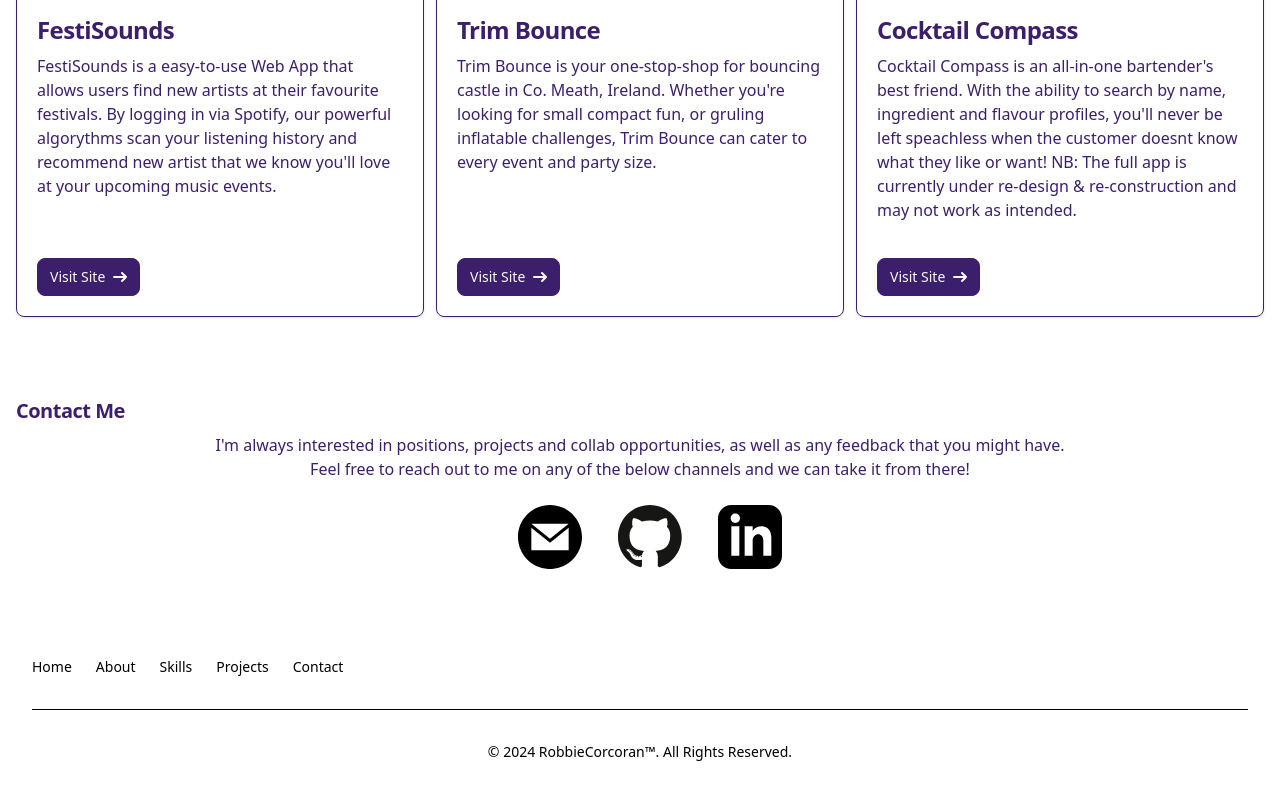
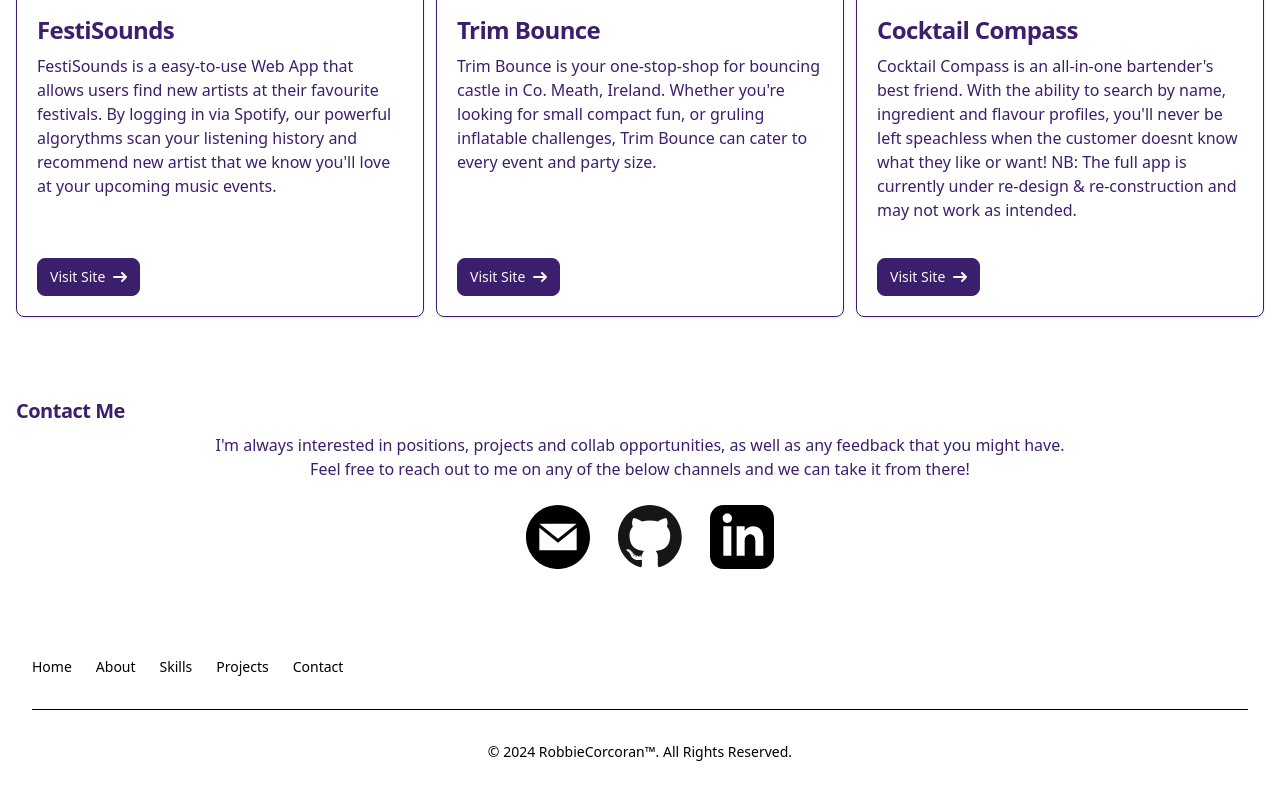
Before and after one commit to Robbie-Corcoran/Portfolio-Site, a React (Vite) app: page / in a window 1280 px wide. Shown: the part 1678-2478 px from the top of the page. Built offline with nearby package versions, Linux system fonts and the light colour scheme.

Commit message:
Added animations and fixed icon postioning

```diff
--- a/src/components/Contact.tsx
+++ b/src/components/Contact.tsx
@@ -16,7 +16,7 @@ const Contact = () => {
             Feel free to reach out to me on any of the below channels and we can
             take it from there!
           </h2>
-          <div className="flex mt-4 justify-center">
+          <div className="flex mt-4 justify-center gap-2">
             <a
               href="mailto:hello@robbiecorcoran.com"
               target="_blank"
--- a/src/components/Navbar.tsx
+++ b/src/components/Navbar.tsx
@@ -10,7 +10,7 @@ const Navbar = () => {
 
   return (
     <>
-      <nav className="bg-theme-primary text-theme-text w-full fixed ">
+      <nav className="bg-theme-primary text-theme-text w-full fixed z-50">
         <div className="max-w-screen-xl flex flex-wrap items-center justify-between mx-auto p-4">
           <div className="flex items-center space-x-3">
             <span className="self-center text-2xl font-semibold whitespace-nowrap">
@@ -44,7 +44,7 @@ const Navbar = () => {
           </button>
           <div
             className={`w-full md:block md:w-auto text-white ${
-              navOpen ? "block" : "hidden"
+              navOpen ? "block transition ease-in duration-250" : "hidden"
             }`}
             id="navbar-default"
           >
--- a/src/components/ProjectsCard.tsx
+++ b/src/components/ProjectsCard.tsx
@@ -15,7 +15,7 @@ const ProjectsCard = ({
 }: ProjectsCardType) => {
   return (
     <>
-      <div className="max-w-sm bg-white border border-theme-primary rounded-lg shadow m-auto mb-4 md:max-w-md">
+      <div className="max-w-sm bg-white border border-theme-primary hover:scale-[101%] duration-200 rounded-lg shadow m-auto mb-4 md:max-w-md">
         <a href={projectURL} target="_blank">
           <img className="rounded-t-lg" src={previewPath} alt={previewAlt} />
         </a>
--- a/src/components/SVGIcon.tsx
+++ b/src/components/SVGIcon.tsx
@@ -12,7 +12,7 @@ const SVGIcon: React.FC<SVGIconProps> = ({ fileName, filePath }) => {
       <img
         src={`../../public/${filePath}/${fileName}.svg`}
         alt={`${fileName}`}
-        className="h-16 w-16 m-2"
+        className="h-16 w-16 m-2 mx-auto hover:scale-110 duration-150"
       />
       <span className="sr-only">{fileName}</span>
     </>
--- a/src/components/SkillsTab.tsx
+++ b/src/components/SkillsTab.tsx
@@ -11,11 +11,6 @@ const SkillsTab: React.FC<SkillsTabType> = ({
   activeTab,
   handleTabClick,
 }) => {
-  const tabClassName =
-    activeTab === tabId
-      ? "text-blue-600"
-      : "hover:text-gray-600 hover:bg-gray-100";
-
   return (
     <>
       <li className="me-2">
@@ -25,7 +20,7 @@ const SkillsTab: React.FC<SkillsTabType> = ({
           role="tab"
           aria-controls={tabId}
           aria-selected={activeTab === tabId}
-          className={`inline-block p-4 ${tabClassName}`}
+          className={`inline-block p-4`}
           onClick={() => handleTabClick(tabId)}
         >
           {tabName}
```
